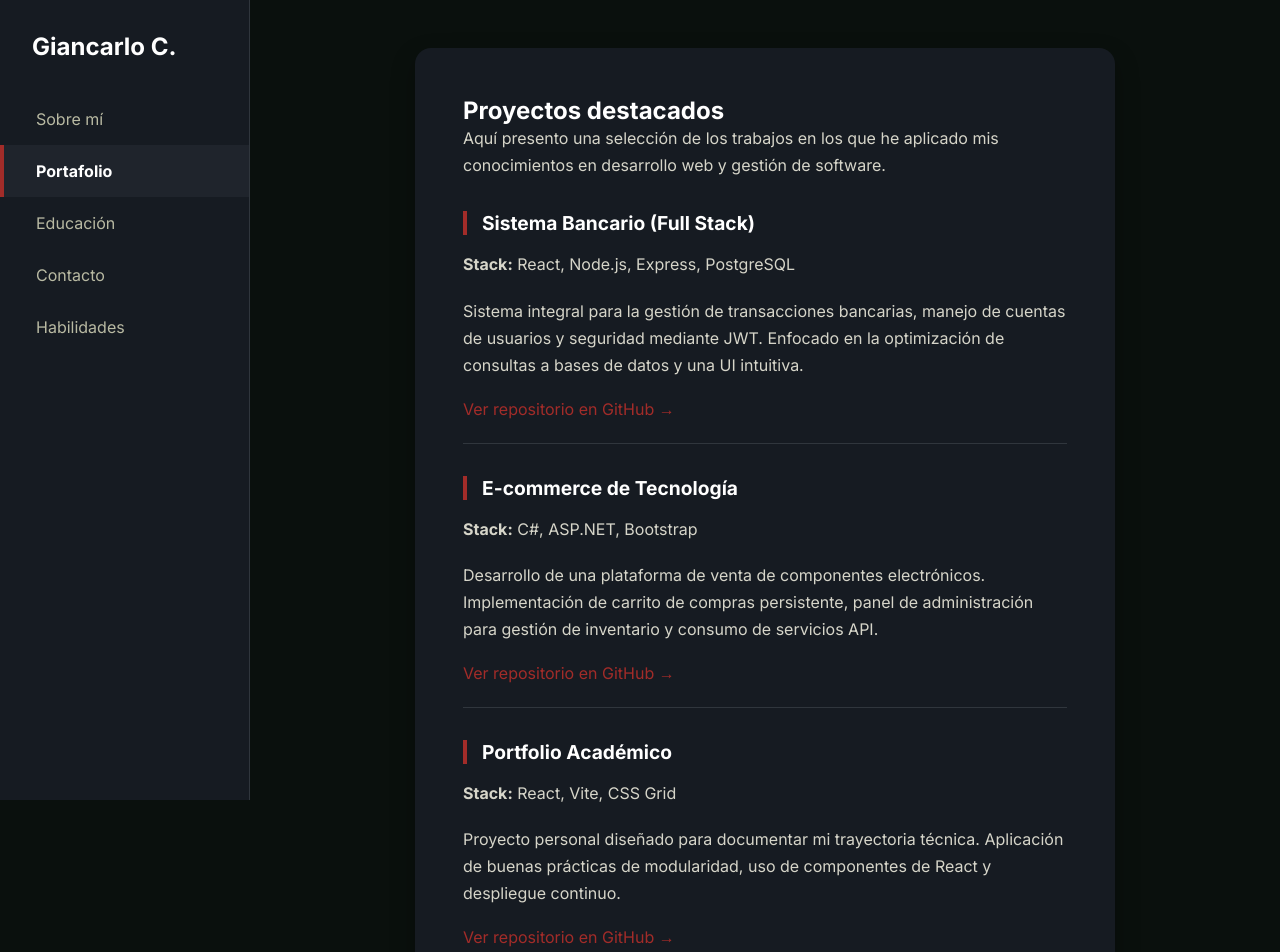
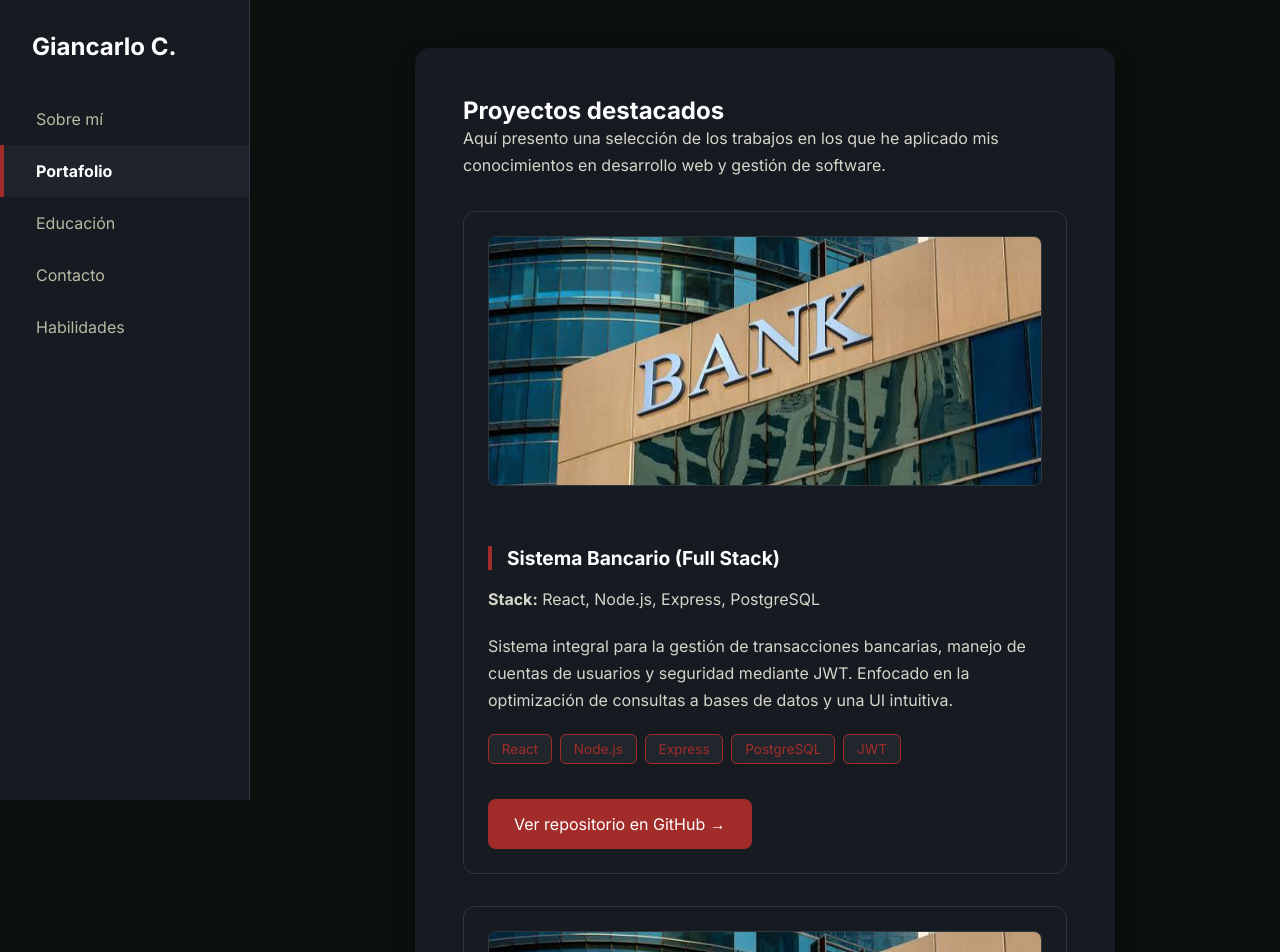
Before and after one commit to GianCordova/Portafolio-de-desarrollador-GiancarloCordova, a React (Vite) app: page /portafolio in a window 1280 px wide. Shown: the top 952 px of the page. Built offline with nearby package versions, Linux system fonts and the light colour scheme.

Commit message:
Se actualizaron las secciones de contacto y portafolio para una mejor visualizacion de la informacion

```diff
--- /dev/null
+++ b/src/components/ContactCard.jsx
@@ -0,0 +1,31 @@
+import { FaGithub, FaLinkedin, FaEnvelope, FaMapMarkerAlt, FaBriefcase } from 'react-icons/fa';
+
+const ContactCard = ({ icon: Icon, title, content, link, isEmail }) => {
+  const CardContent = () => {
+    if (link) {
+      return (
+        <a
+          href={isEmail ? `mailto:${link}` : link}
+          target={!isEmail ? "_blank" : undefined}
+          rel={!isEmail ? "noreferrer" : undefined}
+          className="contact-link"
+        >
+          {content}
+        </a>
+      );
+    }
+    return <p className="contact-content">{content}</p>;
+  };
+
+  return (
+    <div className="contact-card">
+      <div className="contact-icon">
+        <Icon />
+      </div>
+      <h3>{title}</h3>
+      <CardContent />
+    </div>
+  );
+};
+
+export default ContactCard;
--- /dev/null
+++ b/src/components/ProjectCard.jsx
@@ -0,0 +1,35 @@
+const ProjectCard = ({
+  title,
+  stack,
+  description,
+  image,
+  githubLink,
+  technologies
+}) => {
+  return (
+    <div className="proyecto-card">
+      {image && (
+        <img src={image} alt={title} className="proyecto-image" />
+      )}
+
+      <h2 className="section-subtitle">{title}</h2>
+
+      <p><strong>Stack:</strong> {stack}</p>
+      <p>{description}</p>
+
+      {technologies && technologies.length > 0 && (
+        <div className="tech-tags">
+          {technologies.map((tech, index) => (
+            <span key={index} className="tech-tag">{tech}</span>
+          ))}
+        </div>
+      )}
+
+      <a href={githubLink} target="_blank" rel="noreferrer" className="btn-github">
+        Ver repositorio en GitHub →
+      </a>
+    </div>
+  );
+};
+
+export default ProjectCard;
--- a/src/index.css
+++ b/src/index.css
@@ -148,3 +148,203 @@ a:hover {
   transform: translateY(-2px);
   border-color: var(--brown-red);
 }
+
+/* Proyectos Grid */
+.proyectos-grid {
+  display: grid;
+  gap: 2rem;
+  margin-top: 2rem;
+}
+
+/* Tarjeta de Proyecto */
+.proyecto-card {
+  background-color: var(--bg-card);
+  border: 1px solid #30363d;
+  border-radius: 12px;
+  padding: 1.5rem;
+  transition: all 0.3s ease;
+  overflow: hidden;
+}
+
+.proyecto-card:hover {
+  border-color: var(--accent);
+  box-shadow: 0 8px 24px rgba(162, 44, 41, 0.15);
+  transform: translateY(-4px);
+}
+
+/* Imagen del Proyecto */
+.proyecto-image {
+  width: 100%;
+  height: 250px;
+  object-fit: cover;
+  border-radius: 8px;
+  margin-bottom: 1.5rem;
+  border: 1px solid #30363d;
+  transition: transform 0.3s;
+}
+
+.proyecto-card:hover .proyecto-image {
+  transform: scale(1.02);
+}
+
+/* Tags de Tecnologías */
+.tech-tags {
+  display: flex;
+  gap: 0.5rem;
+  flex-wrap: wrap;
+  margin: 1.2rem 0;
+}
+
+.tech-tag {
+  background-color: #21262d;
+  color: var(--accent);
+  padding: 0.4rem 0.8rem;
+  border-radius: 6px;
+  font-size: 0.85rem;
+  border: 1px solid var(--accent);
+  transition: all 0.2s;
+}
+
+.tech-tag:hover {
+  background-color: #30363d;
+  transform: scale(1.05);
+}
+
+/* Botón GitHub */
+.btn-github {
+  display: inline-block;
+  background-color: var(--accent);
+  color: white;
+  padding: 0.8rem 1.5rem;
+  border-radius: 8px;
+  margin-top: 1rem;
+  text-decoration: none;
+  font-weight: 500;
+  transition: all 0.3s;
+  border: 2px solid var(--accent);
+}
+
+.btn-github:hover {
+  background-color: transparent;
+  color: var(--accent);
+  transform: translateY(-2px);
+  box-shadow: 0 6px 16px rgba(162, 44, 41, 0.3);
+}
+
+/* Responsive */
+@media (max-width: 768px) {
+  .proyecto-image {
+    height: 200px;
+  }
+
+  .proyecto-card {
+    padding: 1rem;
+  }
+
+  .tech-tags {
+    gap: 0.3rem;
+  }
+
+  .tech-tag {
+    font-size: 0.75rem;
+    padding: 0.3rem 0.6rem;
+  }
+}
+
+/* Contacto - Grid */
+.contact-grid {
+  display: grid;
+  grid-template-columns: repeat(auto-fit, minmax(200px, 1fr));
+  gap: 1.5rem;
+  margin-top: 2rem;
+}
+
+/* Tarjeta de Contacto */
+.contact-card {
+  background-color: var(--bg-card);
+  border: 1px solid #30363d;
+  border-radius: 12px;
+  padding: 1.5rem;
+  text-align: center;
+  transition: all 0.3s ease;
+  display: flex;
+  flex-direction: column;
+  align-items: center;
+  gap: 0.8rem;
+}
+
+.contact-card:hover {
+  border-color: var(--accent);
+  transform: translateY(-8px);
+  box-shadow: 0 12px 32px rgba(162, 44, 41, 0.2);
+}
+
+/* Icono de Contacto */
+.contact-icon {
+  font-size: 2.5rem;
+  color: var(--accent);
+  transition: transform 0.3s;
+}
+
+.contact-card:hover .contact-icon {
+  transform: scale(1.2) rotate(5deg);
+}
+
+/* Títulos de Contacto */
+.contact-card h3 {
+  font-size: 1.1rem;
+  color: var(--white);
+  margin: 0;
+}
+
+/* Contenido de Contacto */
+.contact-content {
+  color: var(--text-main);
+  margin: 0;
+  font-size: 0.95rem;
+}
+
+/* Link de Contacto */
+.contact-link {
+  color: var(--accent);
+  text-decoration: none;
+  font-weight: 500;
+  transition: all 0.2s;
+  word-break: break-word;
+}
+
+.contact-link:hover {
+  color: var(--white);
+  text-decoration: underline;
+}
+
+/* Responsive */
+@media (max-width: 768px) {
+  .contact-grid {
+    grid-template-columns: repeat(auto-fit, minmax(150px, 1fr));
+    gap: 1rem;
+  }
+
+  .contact-card {
+    padding: 1rem;
+  }
+
+  .contact-icon {
+    font-size: 2rem;
+  }
+
+  .contact-card h3 {
+    font-size: 0.95rem;
+  }
+
+  .contact-content,
+  .contact-link {
+    font-size: 0.85rem;
+  }
+}
+
+@media (max-width: 480px) {
+  .contact-grid {
+    grid-template-columns: 1fr;
+  }
+}
--- a/src/pages/Contacto.jsx
+++ b/src/pages/Contacto.jsx
@@ -1,28 +1,54 @@
+import ContactCard from '../components/ContactCard';
+import { FaGithub, FaLinkedin, FaEnvelope, FaMapMarkerAlt, FaBriefcase } from 'react-icons/fa';
+
 const Contacto = () => {
+  const contactos = [
+    {
+      icon: FaEnvelope,
+      title: "Correo",
+      content: "giancordova360@gmail.com",
+      // link: "giancordova360@gmail.com",
+      isEmail: true
+    },
+    {
+      icon: FaGithub,
+      title: "GitHub",
+      content: "@GianCordova",
+      link: "https://github.com/GianCordova"
+    },
+    {
+      icon: FaLinkedin,
+      title: "LinkedIn",
+      content: "Giancarlo Cordova",
+      link: "https://www.linkedin.com/in/giancarlo-sebastian-cordova-garcia-145563422/"
+    },
+    // {
+    //   icon: FaBriefcase,
+    //   title: "CompuTrabajo",
+    //   content: "Mi perfil",
+    //   link: "https://www.computrabajo.com/profile/your-username" // Ajusta con tu URL real
+    // },
+    {
+      icon: FaMapMarkerAlt,
+      title: "Ubicación",
+      content: "Guatemala, Ciudad de Guatemala"
+    }
+  ];
+
   return (
     <main className="container">
       <section id="contacto" className="intro-box-left">
         <h1>Contáctame</h1>
 
-        <p>Puedes contactarme directamente a través de cualquiera de estos medios:</p>
+        <p>Puedes contactarme a través de cualquiera de estos medios. ¡No dudes en escribirme!</p>
 
-        <div className="contact-grid" style={{ display: 'grid', gridTemplateColumns: '1fr 1fr', gap: '20px', marginTop: '20px' }}>
-
-          <div className="contact-card" style={{ background: '#161b22', padding: '15px', borderRadius: '8px' }}>
-            <p><strong>Correo:</strong></p>
-            <p>giancordova360@gmail.com</p>
-          </div>
-
-          <div className="contact-card" style={{ background: '#161b22', padding: '15px', borderRadius: '8px' }}>
-            <p><strong>GitHub:</strong></p>
-            <a href="https://github.com/GianCordova" target="_blank" rel="noreferrer" style={{ color: 'var(--accent)' }}>@GianCordova</a>
-          </div>
-
-          <div className="contact-card" style={{ background: '#161b22', padding: '15px', borderRadius: '8px' }}>
-            <p><strong>Ubicación:</strong></p>
-            <p>Guatemala, Cdad. de Guatemala</p>
-          </div>
-
+        <div className="contact-grid">
+          {contactos.map((contacto, index) => (
+            <ContactCard
+              key={index}
+              {...contacto}
+            />
+          ))}
         </div>
       </section>
     </main>
--- a/src/pages/Portafolio.jsx
+++ b/src/pages/Portafolio.jsx
@@ -1,38 +1,49 @@
+import ProjectCard from '../components/ProjectCard';
+import sistemaBancario from '../assets/proyecto-banco.jpg';  // Ajusta el nombre
+import sistemRestaurante from '../assets/proyecto-banco.jpg';  // Ajusta el nombre
+import portafolioImg from '../assets/proyecto-banco.jpg';  // Ajusta el nombre
+
 const Portafolio = () => {
+  const proyectos = [
+    {
+      title: "Sistema Bancario (Full Stack)",
+      stack: "React, Node.js, Express, PostgreSQL",
+      description: "Sistema integral para la gestión de transacciones bancarias, manejo de cuentas de usuarios y seguridad mediante JWT. Enfocado en la optimización de consultas a bases de datos y una UI intuitiva.",
+      image: sistemaBancario,
+      githubLink: "https://github.com/Ban-K-GT",
+      technologies: ["React", "Node.js", "Express", "PostgreSQL", "JWT"]
+    },
+    {
+      title: "Sistema Restaurante (Full Stack)",
+      stack: "React, Node.js, Express, PostgreSQL",
+      description: "Sistema para la gestión de un restaurante, manejo de cuentas de usuarios y seguridad mediante JWT. Enfocado en la optimización de consultas a bases de datos y una UI intuitiva.",
+      image: sistemRestaurante,
+      githubLink: "https://github.com/Pasto-Kinaliani",
+      technologies: ["React", "Node.js", "Express", "PostgreSQL", "JWT", "Gestión de inventario"]
+    },
+    {
+      title: "Portfolio Académico",
+      stack: "React, Vite, CSS Grid",
+      description: "Proyecto personal diseñado para documentar mi trayectoria técnica. Aplicación de buenas prácticas de modularidad, uso de componentes de React y despliegue continuo.",
+      image: portafolioImg,
+      githubLink: "https://github.com/GianCordova/Portafolio-de-desarrollador-GiancarloCordova",
+      technologies: ["React", "Vite", "CSS Grid", "React Router"]
+    }
+  ];
+
   return (
     <main className="container">
       <section id="portafolio" className="intro-box-left">
         <h1>Proyectos destacados</h1>
         <p>Aquí presento una selección de los trabajos en los que he aplicado mis conocimientos en desarrollo web y gestión de software.</p>
 
-        {/* Proyecto 1 */}
-        <div className="proyecto-card" style={{ marginTop: '2rem', borderBottom: '1px solid #30363d', paddingBottom: '1.5rem' }}>
-          <h2 className="section-subtitle">Sistema Bancario (Full Stack)</h2>
-          <p><strong>Stack:</strong> React, Node.js, Express, PostgreSQL</p>
-          <p>Sistema integral para la gestión de transacciones bancarias, manejo de cuentas de usuarios y seguridad mediante JWT. Enfocado en la optimización de consultas a bases de datos y una UI intuitiva.</p>
-          <a href="https://github.com/tu-usuario/proyecto-banco" target="_blank" rel="noreferrer" style={{ color: 'var(--accent)' }}>
-            Ver repositorio en GitHub →
-          </a>
-        </div>
-
-        {/* Proyecto 2 */}
-        <div className="proyecto-card" style={{ marginTop: '2rem', borderBottom: '1px solid #30363d', paddingBottom: '1.5rem' }}>
-          <h2 className="section-subtitle">E-commerce de Tecnología</h2>
-          <p><strong>Stack:</strong> C#, ASP.NET, Bootstrap</p>
-          <p>Desarrollo de una plataforma de venta de componentes electrónicos. Implementación de carrito de compras persistente, panel de administración para gestión de inventario y consumo de servicios API.</p>
-          <a href="https://github.com/tu-usuario/proyecto-ecommerce" target="_blank" rel="noreferrer" style={{ color: 'var(--accent)' }}>
-            Ver repositorio en GitHub →
-          </a>
-        </div>
-
-        {/* Proyecto 3 */}
-        <div className="proyecto-card" style={{ marginTop: '2rem', paddingBottom: '1.5rem' }}>
-          <h2 className="section-subtitle">Portfolio Académico</h2>
-          <p><strong>Stack:</strong> React, Vite, CSS Grid</p>
-          <p>Proyecto personal diseñado para documentar mi trayectoria técnica. Aplicación de buenas prácticas de modularidad, uso de componentes de React y despliegue continuo.</p>
-          <a href="https://github.com/GianCordova/Portafolio-de-desarrollador-GiancarloCordova" target="_blank" rel="noreferrer" style={{ color: 'var(--accent)' }}>
-            Ver repositorio en GitHub →
-          </a>
+        <div className="proyectos-grid">
+          {proyectos.map((proyecto, index) => (
+            <ProjectCard
+              key={index}
+              {...proyecto}
+            />
+          ))}
         </div>
       </section>
     </main>
```
Also changed, not shown: src/assets/proyecto-banco.jpg (added).
